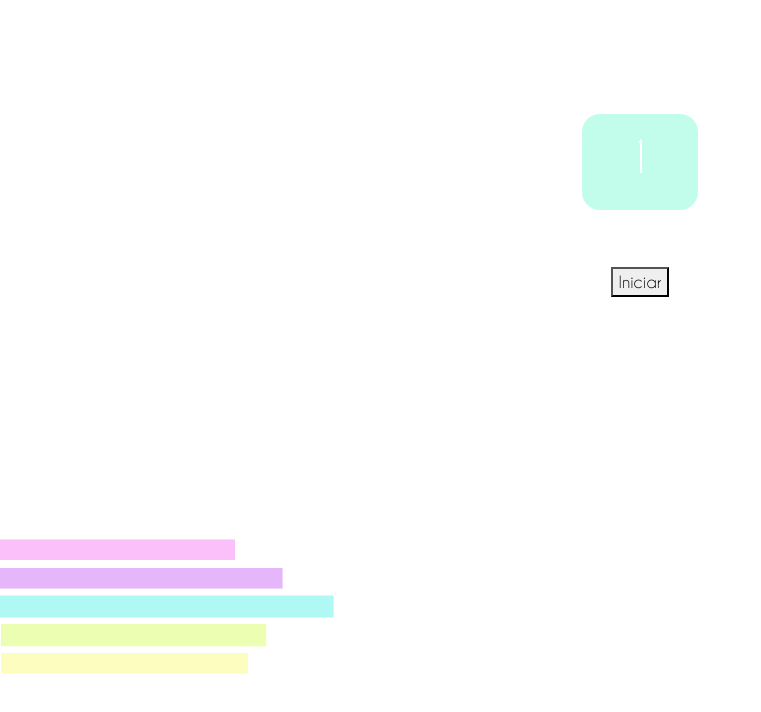
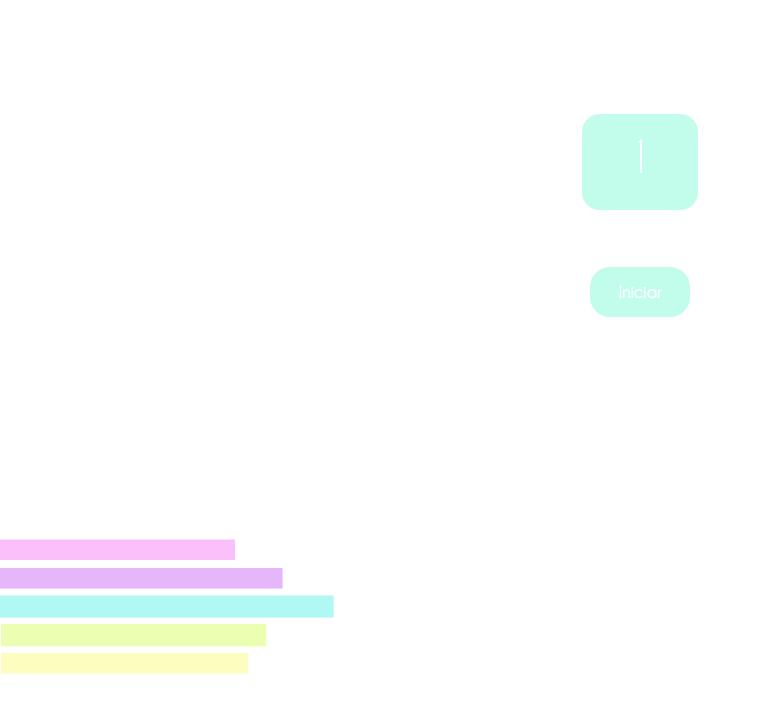
Before and after one commit to Villegas-06/PADY, a plain HTML site: page Pages/Page_1/word1.html in a window 1280 px wide. Shown: the whole page, without its empty margins (0-761 px from the left). Drawn offline with nearby package versions, Linux system fonts and the light colour scheme.

Commit message:
add buttons style and font type

```diff
--- a/Pages/Page_1/word1.css
+++ b/Pages/Page_1/word1.css
@@ -35,7 +35,16 @@ h3 {
   text-align: center;
 }
 
-#canvaWord,
+#canvaWord {
+  margin-top: 5%;
+}
+
 #generateRandomWord {
   margin-top: 5%;
+  width: 100px;
+  height: 50px;
+  background-color: #c2fdec;
+  border: 0;
+  border-radius: 20px;
+  color: #ffffff;
 }
--- a/Pages/Page_1/word1.html
+++ b/Pages/Page_1/word1.html
@@ -27,7 +27,7 @@
         </div>
 
         <button id="generateRandomWord" onclick="randomWord()">
-            Iniciar
+            <strong>Iniciar</strong>
         </button>
 
         <div id="canvaWord">
--- a/Pages/Page_2/word2.css
+++ b/Pages/Page_2/word2.css
@@ -35,7 +35,16 @@ h3 {
   text-align: center;
 }
 
-#canvaWord,
+#canvaWord {
+  margin-top: 5%;
+}
+
 #generateRandomWord {
   margin-top: 5%;
+  width: 100px;
+  height: 50px;
+  background-color: #ebfeb2;
+  border: 0;
+  border-radius: 20px;
+  color: #ffffff;
 }
--- a/Pages/Page_3/word3.css
+++ b/Pages/Page_3/word3.css
@@ -35,7 +35,16 @@ h3 {
   text-align: center;
 }
 
-#canvaWord,
+#canvaWord {
+  margin-top: 5%;
+}
+
 #generateRandomWord {
   margin-top: 5%;
+  width: 100px;
+  height: 50px;
+  background-color: #ff9c87;
+  border: 0;
+  border-radius: 20px;
+  color: #ffffff;
 }
--- a/Pages/Page_4/word4.css
+++ b/Pages/Page_4/word4.css
@@ -36,7 +36,16 @@ h3 {
   text-align: center;
 }
 
-#canvaWord,
+#canvaWord {
+  margin-top: 5%;
+}
+
 #generateRandomWord {
   margin-top: 5%;
+  width: 100px;
+  height: 50px;
+  background-color: #ffcf84;
+  border: 0;
+  border-radius: 20px;
+  color: #ffffff;
 }
--- a/Pages/Page_5/word5.css
+++ b/Pages/Page_5/word5.css
@@ -35,7 +35,16 @@ h3 {
   text-align: center;
 }
 
-#canvaWord,
+#canvaWord {
+  margin-top: 5%;
+}
+
 #generateRandomWord {
   margin-top: 5%;
+  width: 100px;
+  height: 50px;
+  background-color: #ff83c1;
+  border: 0;
+  border-radius: 20px;
+  color: #ffffff;
 }
```
Also changed, not shown: Pages/Page_2/word2.html (+1 -1 lines), Pages/Page_3/word3.html (+1 -1 lines), Pages/Page_4/word4.html (+1 -1 lines), Pages/Page_5/word5.html (+1 -1 lines).
